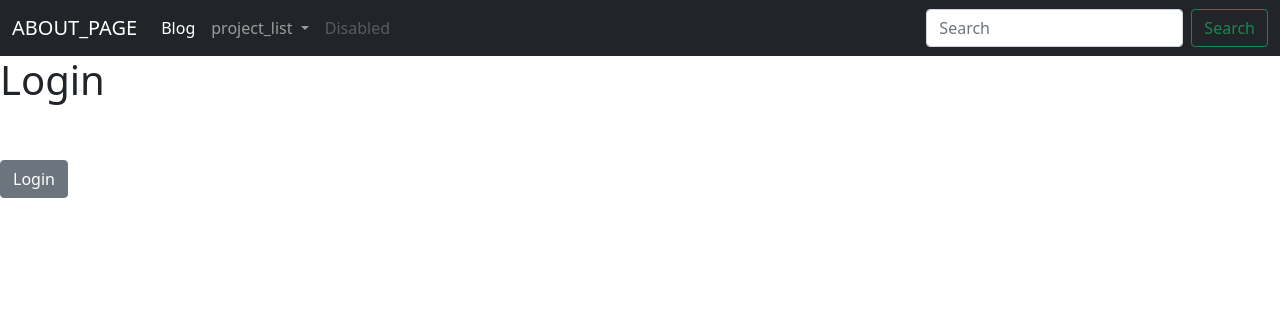
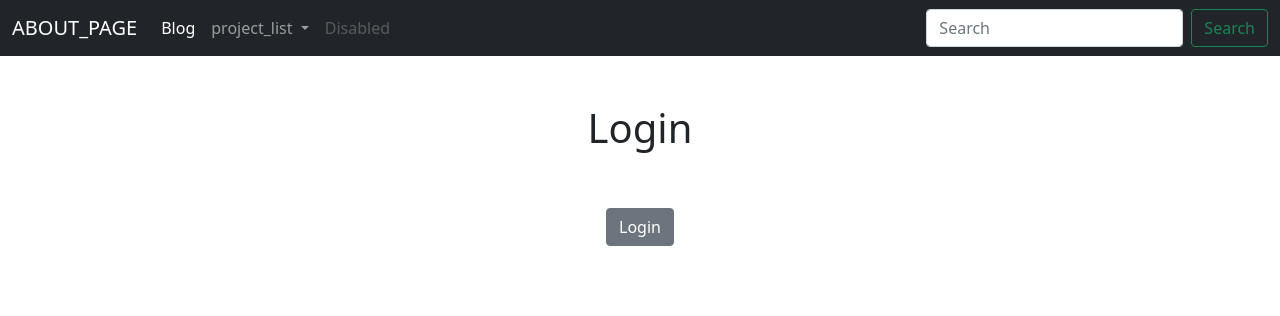
Before and after one commit to Dslate88/tf-aws-django-website, a Django app: template base/users/templates/registration/login.html in a window 1280 px wide. Shown: the top 316 px of the page. Run offline with Django 4.2, Linux system fonts and the light colour scheme; the template is opened without the code that fills it, so the values that code supplies are empty.

Commit message:
login htmnl formatting

```diff
--- a/base/users/templates/registration/login.html
+++ b/base/users/templates/registration/login.html
@@ -3,14 +3,21 @@
 {% block title %}User Login{% endblock %}
 
 {% block content %}
+
+<div class="col d-flex justify-content-center mt-5">
     <h1>Login</h1>
+</div
 
-    <br/><br/>
-
-    <div class="mb-3">
+<html>
+  <body>
+    <div class="col d-flex justify-content-center mt-5">
         <form method="POST">
             {% csrf_token %}
             {{ form.as_p }}
             <button class="btn btn-secondary">Login</button>
+        </form>
     </div>
+  </body>
+</html>
+
 {% endblock %}
```
